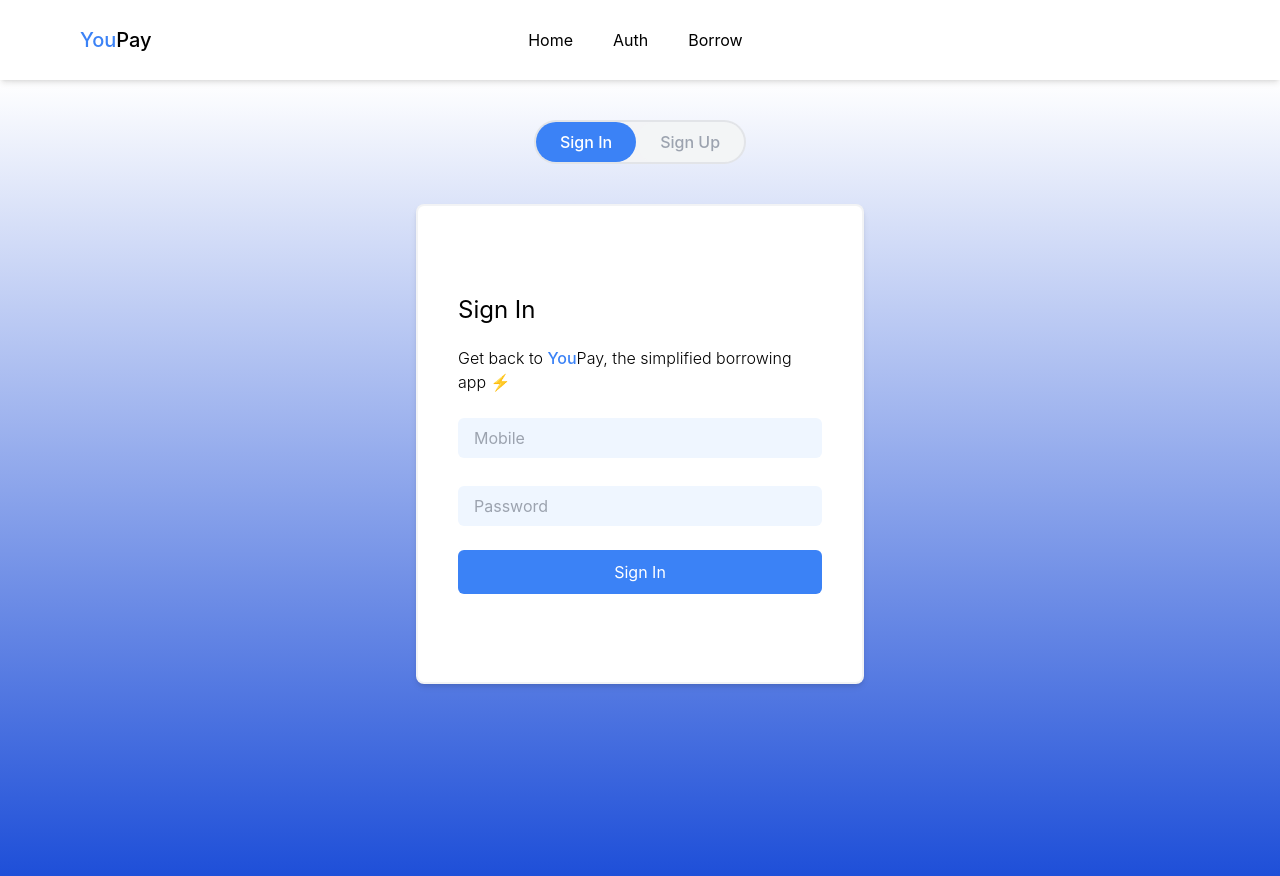
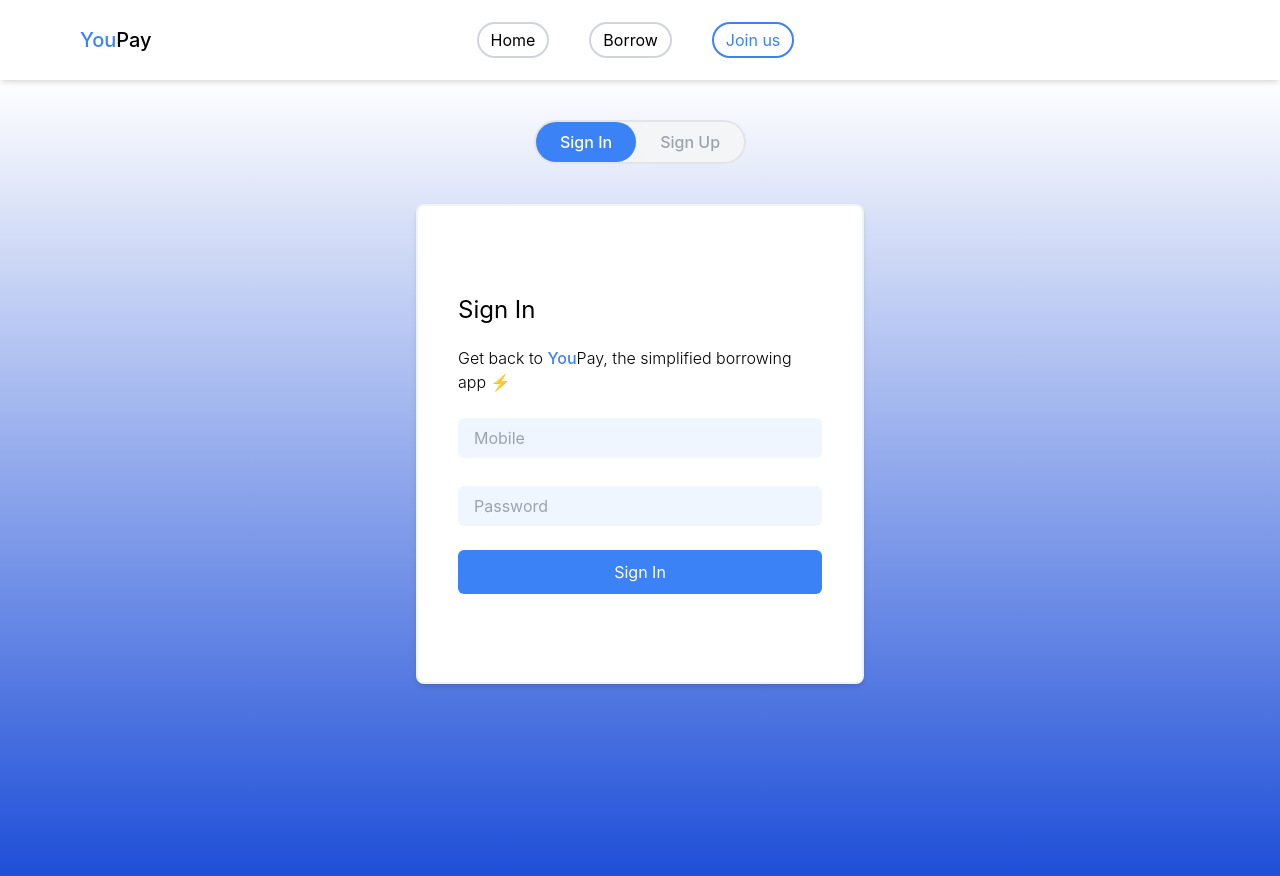
Before and after one commit to srejitk/YouPay, a React (Vite) app in the folder youpay/: page /auth in a window 1280 px wide. Shown: the top 876 px of the page. Built offline with nearby package versions, Linux system fonts and the light colour scheme; no server answers.

Commit message:
Style : Added active styles

```diff
--- a/youpay/src/App.css
+++ b/youpay/src/App.css
@@ -4,3 +4,11 @@
   line-height: 24px;
   font-weight: 400;
 }
+
+.active {
+  @apply text-blue-500;
+}
+
+.active button {
+  @apply border-blue-500;
+}
--- a/youpay/src/components/Header/Header.jsx
+++ b/youpay/src/components/Header/Header.jsx
@@ -1,5 +1,5 @@
 import React from 'react';
-import { Link, useNavigate } from 'react-router-dom';
+import { useNavigate, NavLink } from 'react-router-dom';
 import { useUser } from '../../contexts/user/UserContext';
 import { logout } from '../../services';
 
@@ -13,9 +13,32 @@ export const Header = () => {
         <span className="text-blue-500">You</span>Pay
       </h1>
       <div className="flex gap-10">
-        <Link to={'/'}>Home</Link>
-        <Link to={'/auth'}>Auth</Link>
-        <Link to={'/borrow'}>Borrow</Link>
+        <NavLink to={'/'}>
+          <button
+            className={`flex items-center  justify-center rounded-full border-2 border-gray-300 px-3 py-1`}
+          >
+            Home
+          </button>
+        </NavLink>
+
+        <NavLink to={'/borrow'}>
+          {' '}
+          <button
+            className={`flex items-center justify-center rounded-full border-2 border-gray-300 px-3 py-1`}
+          >
+            Borrow
+          </button>
+        </NavLink>
+        <NavLink to={'/auth'}>
+          {' '}
+          <button
+            className={`items-center ${
+              isLoggedin ? ' hidden' : 'flex'
+            } justify-center rounded-full border-2 border-gray-300 px-3 py-1`}
+          >
+            Join us
+          </button>
+        </NavLink>
       </div>
       <button
         className={`flex items-center ${
```
